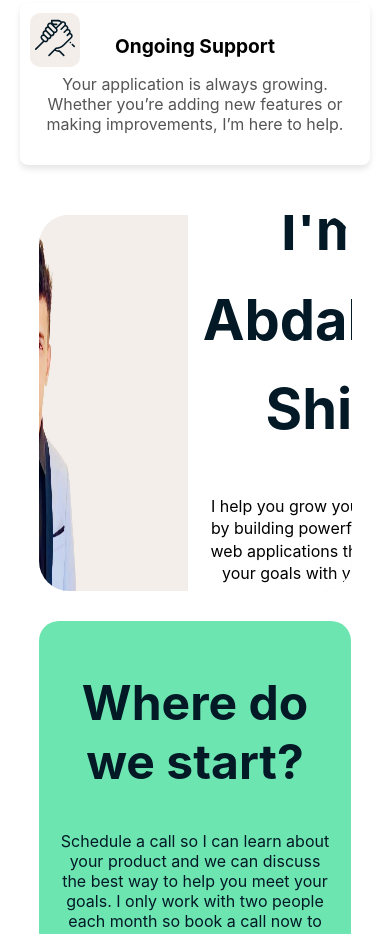
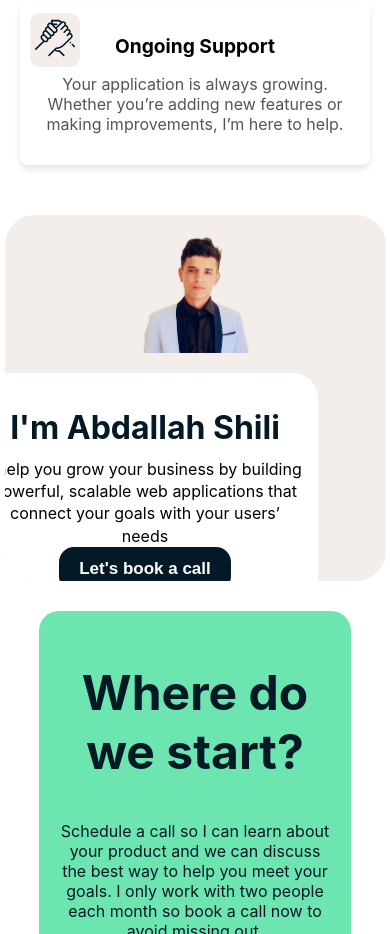
Before and after one commit to AbdallahSHILI/My_Portfolio, a React (Create React App) app: page / in a window 390 px wide. Shown: the part 2020-2954 px from the top of the page. Built offline with nearby package versions, Linux system fonts and the light colour scheme.

Commit message:
steel try to fix addBook component

```diff
--- a/src/Pages/About/LevelUp/levelUp.css
+++ b/src/Pages/About/LevelUp/levelUp.css
@@ -69,6 +69,7 @@
   z-index: -2; /* Ensure the image stays behind the content */
   border-radius: 10px;
 }
+
 /* Media query to handle small screens */
 @media screen and (max-width: 1075px) {
   .level-up-container {
--- a/src/Pages/Home/LetsAddBook/addBook.css
+++ b/src/Pages/Home/LetsAddBook/addBook.css
@@ -1,39 +1,53 @@
+/* addBook.css */
+
 .add-book-container {
   display: flex;
   margin: 30px auto;
   align-items: center;
   background-color: var(--primary-color);
-  width: 70%;
+  width: 80%;
+  max-width: 900px;
   height: 21rem;
   padding: 20px;
   border-radius: 30px;
-  overflow: hidden; /* This will hide any overflow from the image */
+  overflow: hidden;
   position: relative;
 }
 
 .profile_pic {
-  width: 40%;
   height: 112%;
+  width: auto;
+  max-width: 35%; /* Reduced max-width to free up more space for text */
   margin-right: 20px;
+  object-fit: cover;
   position: relative;
-  right: 96px; /* Moves the image out slightly to the left */
-  transform: translateX(10%);
+  transform: translateX(-10%);
 }
 
 .text-content {
   background-color: white;
   padding: 15px;
-  border-radius: 8px;
+  border-radius: 25px;
+  position: absolute;
+  right: 50px;
+  max-width: 600px;
+  height: 68%;
+  width: 100%;
 }
 
 .intro-text {
-  font-size: 3.5rem;
+  font-size: 2.5rem;
   font-weight: bold;
+  margin-left: 5%;
+  margin-bottom: 10px;
+  line-height: 1.2;
 }
 
 .description {
-  margin: 10px 0;
   font-size: 1rem;
+  margin: 10px 5%;
+  line-height: 1.5;
+  max-width: 90%;
 }
 
 .book-call-button {
@@ -41,13 +55,69 @@
   color: white;
   border: none;
   font-size: 17px;
-  height: 50px;
-  padding: 15px 25px;
+  padding: 12px 20px;
   border-radius: 15px;
   cursor: pointer;
   font-weight: bold;
+  margin-left: 5%;
 }
 
 .book-call-button:hover {
   opacity: 0.9;
 }
+
+@media screen and (max-width: 1075px) {
+  .add-book-container {
+    flex-direction: column;
+    padding: 15px;
+    align-items: center;
+  }
+
+  .profile_pic {
+    width: 60%; /* Scale image based on available width */
+    margin: 0 auto 15px;
+  }
+
+  .text-content {
+    width: 90%; /* Adjust to fit content better */
+    position: relative; /* Use relative positioning to avoid overlap */
+  }
+
+  .intro-text,
+  .description,
+  .book-call-button {
+    text-align: center; /* Center-align text for better readability */
+  }
+}
+
+/* Responsive adjustments */
+@media (max-width: 768px) {
+  .add-book-container {
+    flex-direction: column;
+    align-items: center;
+    width: 90%;
+    padding: 15px;
+  }
+
+  .profile_pic {
+    width: 70%;
+    margin: 0 auto 20px;
+    transform: none;
+  }
+
+  .intro-text {
+    font-size: 2rem;
+    text-align: center;
+    margin-left: 0;
+  }
+
+  .description {
+    font-size: 0.95rem;
+    text-align: center;
+    margin: 0 auto 15px;
+  }
+
+  .book-call-button {
+    margin-left: 0;
+  }
+}
```
